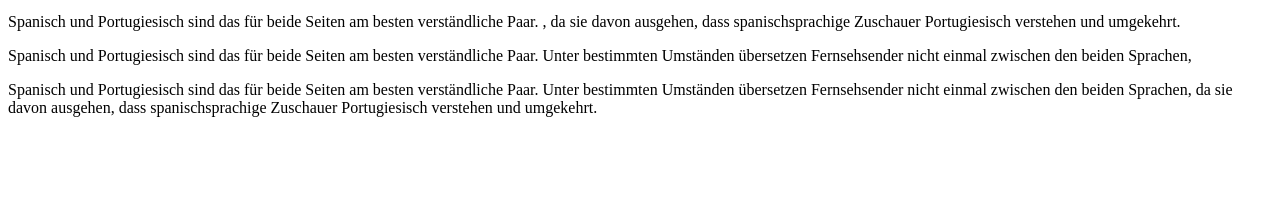
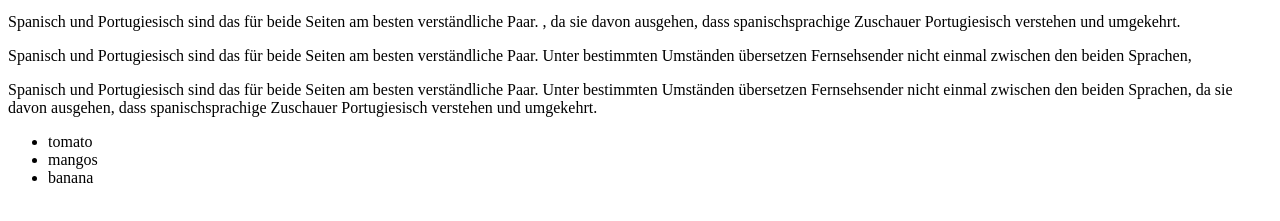
Before and after one commit to Ezn-word/new-ad, a plain HTML site: page index.html in a window 1280 px wide. Shown: the part 87-308 px from the top of the page. Drawn offline with Linux system fonts and the light colour scheme.

Commit message:
add text

```diff
--- a/index.html
+++ b/index.html
@@ -17,3 +17,11 @@
 <p>
     Spanisch und Portugiesisch sind das für beide Seiten am besten verständliche Paar. Unter bestimmten Umständen übersetzen Fernsehsender nicht einmal zwischen den beiden Sprachen, da sie davon ausgehen, dass spanischsprachige Zuschauer Portugiesisch verstehen und umgekehrt.
 </p>
+
+<p>
+    <ul>
+        <li>tomato</li>
+        <li> mangos</li>
+        <li> banana</li>
+    </ul>
+</p>
```
